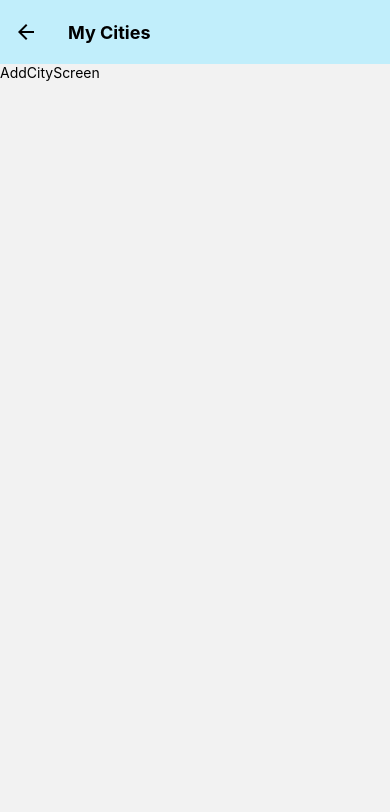
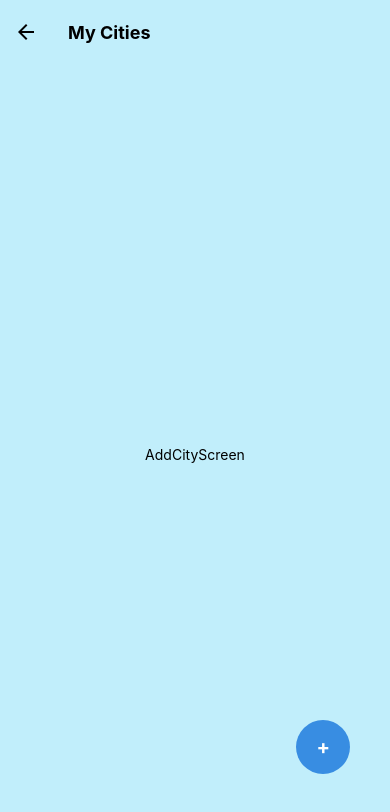
Before and after one commit to Angel-cuba/Weater-app-Expo, a React Native app: screen /MyCities in a window 390 px wide. Shown: the top 812 px of the page. Built offline with nearby package versions, Linux system fonts and the light colour scheme.

Commit message:
Ongoing work.
I have added a modal for add cities! It is not yet functional, but it is there.

```diff
--- a/screen/MyCitiesScreen.js
+++ b/screen/MyCitiesScreen.js
@@ -1,12 +1,106 @@
-import { View, Text } from 'react-native'
-import React from 'react'
+import { View, Text, StyleSheet, Pressable, Modal, Alert } from 'react-native';
+import React, { useState } from 'react';
+import CustomButton from '../components/Custom/CustomButton';
 
-const MyCitiesScreen = () => {
+const MyCitiesScreen = ({ navigation }) => {
+  const [modalVisible, setModalVisible] = useState(false);
+
+  const addCity = () => {
+    setModalVisible(!modalVisible);
+  };
   return (
-    <View>
+    <View style={styles.container}>
       <Text>AddCityScreen</Text>
+      {modalVisible && (
+        <ModalScreen modalVisible={modalVisible} setModalVisible={setModalVisible} />
+      )}
+      <View style={styles.buttonPlus}>
+        <CustomButton label="+" radius={40} onPress={addCity} fontSize={20} />
+      </View>
     </View>
-  )
-}
+  );
+};
 
-export default MyCitiesScreen
+export default MyCitiesScreen;
+
+const ModalScreen = ({ modalVisible, setModalVisible, addCity }) => {
+  return (
+    <View style={styles.centeredView}>
+      <Modal
+        animationType="slide"
+        transparent={true}
+        visible={modalVisible}
+        onRequestClose={() => {
+          Alert.alert('Modal has been closed.');
+          setModalVisible(!modalVisible);
+        }}
+      >
+        <View style={styles.centeredView}>
+          <View style={styles.modalView}>
+            <Text style={styles.modalText}>Hello World!</Text>
+            <View style={styles.buttonPlusOnModal}>
+              <CustomButton
+                label="x"
+                radius={40}
+                onPress={() => setModalVisible(false)}
+                fontSize={20}
+              />
+            </View>
+          </View>
+        </View>
+      </Modal>
+    </View>
+  );
+};
+
+const styles = StyleSheet.create({
+  container: {
+    flex: 1,
+    backgroundColor: '#C1EEFB',
+    alignItems: 'center',
+    justifyContent: 'center',
+  },
+  buttonPlus: {
+    position: 'absolute',
+    bottom: 70,
+    right: 40,
+  },
+  buttonPlusOnModal: {
+    position: 'absolute',
+    bottom: 20,
+    right: 20,
+  },
+  // Modal
+  centeredView: {
+    flex: 1,
+    justifyContent: 'center',
+    alignItems: 'center',
+    backgroundColor: 'rgba(0,0,0,0.95)',
+  },
+  modalView: {
+    width: '90%',
+    height: '88%',
+    margin: 20,
+    backgroundColor: 'white',
+    borderRadius: 20,
+    padding: 35,
+    alignItems: 'center',
+    shadowColor: '#000',
+    shadowOffset: {
+      width: 0,
+      height: 2,
+    },
+    shadowOpacity: 0.25,
+    shadowRadius: 4,
+    elevation: 5,
+  },
+  textStyle: {
+    color: 'white',
+    fontWeight: 'bold',
+    textAlign: 'center',
+  },
+  modalText: {
+    marginBottom: 15,
+    textAlign: 'center',
+  },
+});
--- a/screen/SearchScreen.js
+++ b/screen/SearchScreen.js
@@ -1,12 +1,21 @@
-import { View, Text } from 'react-native'
+import { View, Text, StyleSheet } from 'react-native'
 import React from 'react'
 
 const SearchScreen = () => {
   return (
-    <View>
+    <View style={styles.container}>
       <Text>SearchScreen</Text>
     </View>
   )
 }
 
 export default SearchScreen
+
+const styles = StyleSheet.create({
+  container: {
+    flex: 1,
+    backgroundColor: '#C1EEFB',
+    alignItems: 'center',
+    justifyContent: 'center',
+  },
+})
```
